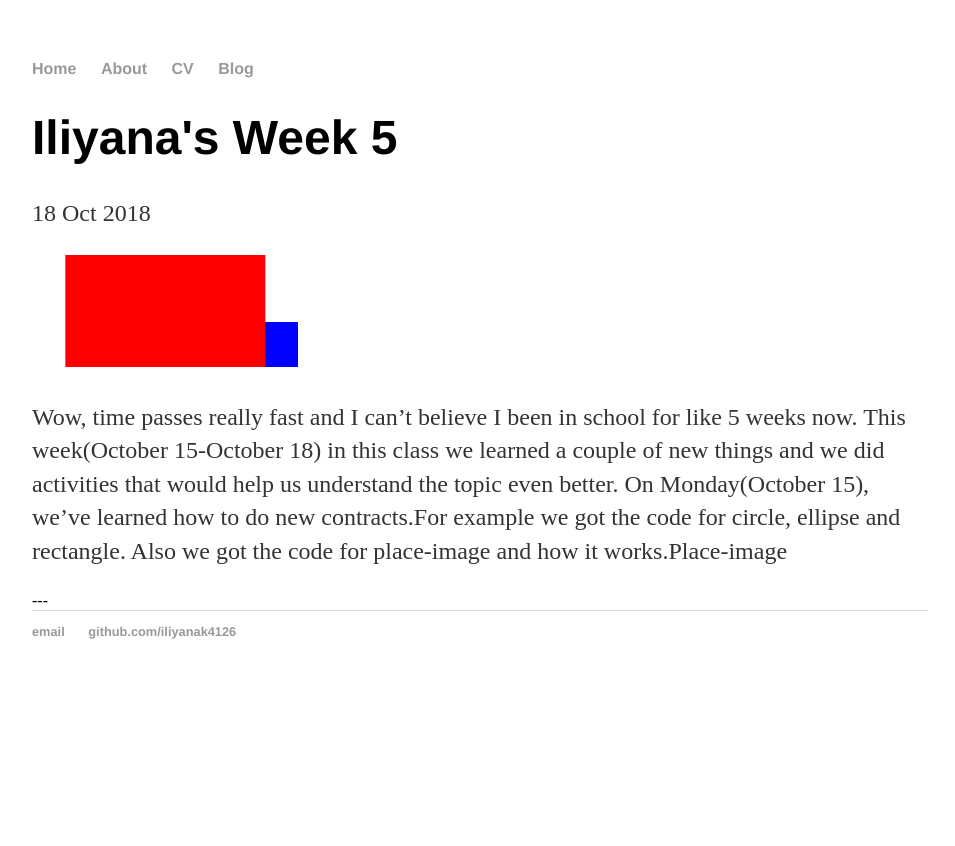
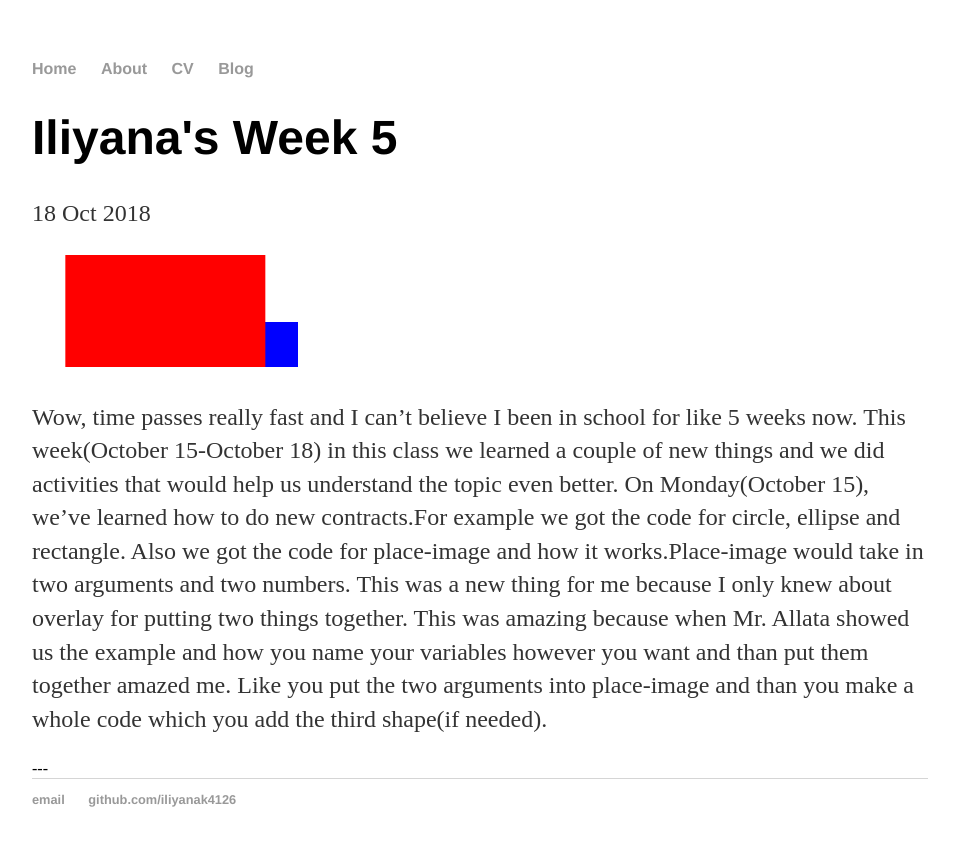
Before and after one commit to iliyanak4126/iliyanak4126.github.io, a Jekyll site: the page built from _posts/2018-10-18-Iliyana-Week-5.md, in a window 1280 px wide. Shown: the top 846 px of the page, without its empty margins (160-1115 px from the left). Built offline with Jekyll 4.4.1, drawn with Linux system fonts in a browser that asks for light colours.

Commit message:
Update 2018-10-18-Iliyana-Week-5.md

```diff
--- a/_posts/2018-10-18-Iliyana-Week-5.md
+++ b/_posts/2018-10-18-Iliyana-Week-5.md
@@ -8,4 +8,4 @@ date: 2018-10-18
 
 Wow, time passes really fast and I can't believe I been in school for like 5 weeks now.
 This week(October 15-October 18) in this class we learned a couple of new things and we did activities that would help us understand the topic even better.
-On Monday(October 15), we've learned how to do new contracts.For example we got the code for circle, ellipse and rectangle. Also we got the code for place-image and how it works.Place-image
+On Monday(October 15), we've learned how to do new contracts.For example we got the code for circle, ellipse and rectangle. Also we got the code for place-image and how it works.Place-image would take in two arguments and two numbers. This was a new thing for me because I only knew about overlay for putting two things together. This was amazing because when Mr. Allata showed us the example and how you name your variables however you want and than put them together amazed me. Like you put the two arguments into place-image and than you make a whole code which you add the third shape(if needed).
```
